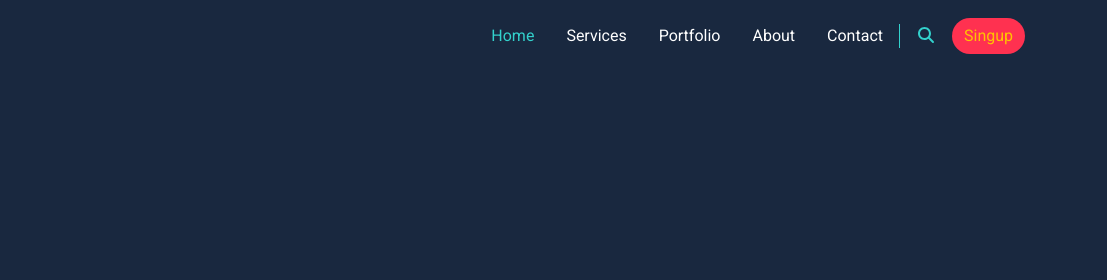
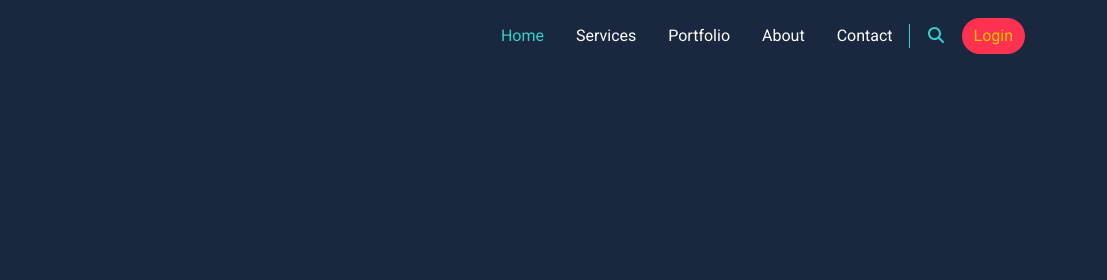
Before and after one commit to FatimaMohammed555/Bondi-Website-_Bootstrap5, a plain HTML site: page index.html in a window 1280 px wide. Shown: the top 280 px of the page, 173-1280 px from the left. Drawn offline with Linux system fonts and the light colour scheme.

Commit message:
third commit

```diff
--- a/index.html
+++ b/index.html
@@ -43,7 +43,7 @@
         <div class="search ps-3 pe-3 d-none d-lg-block">
             <i class="fa-solid fa-magnifying-glass"></i>
         </div>
-        <a href="#" class="btn rounded-pill main-btn">Singup</a>
+        <a href="#" class="btn rounded-pill main-btn">Login</a>
       </div>
     </div>
 </nav>
```
